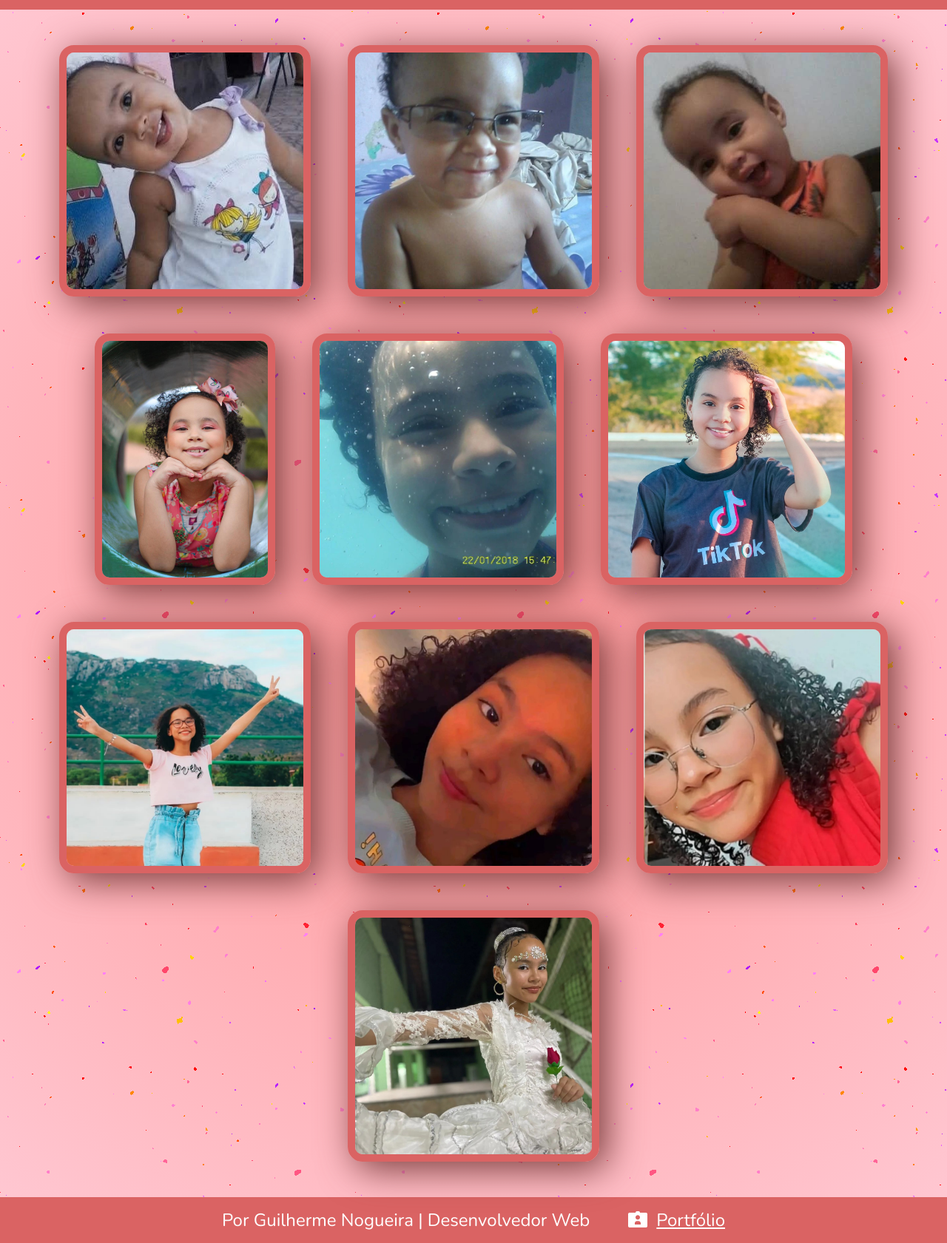
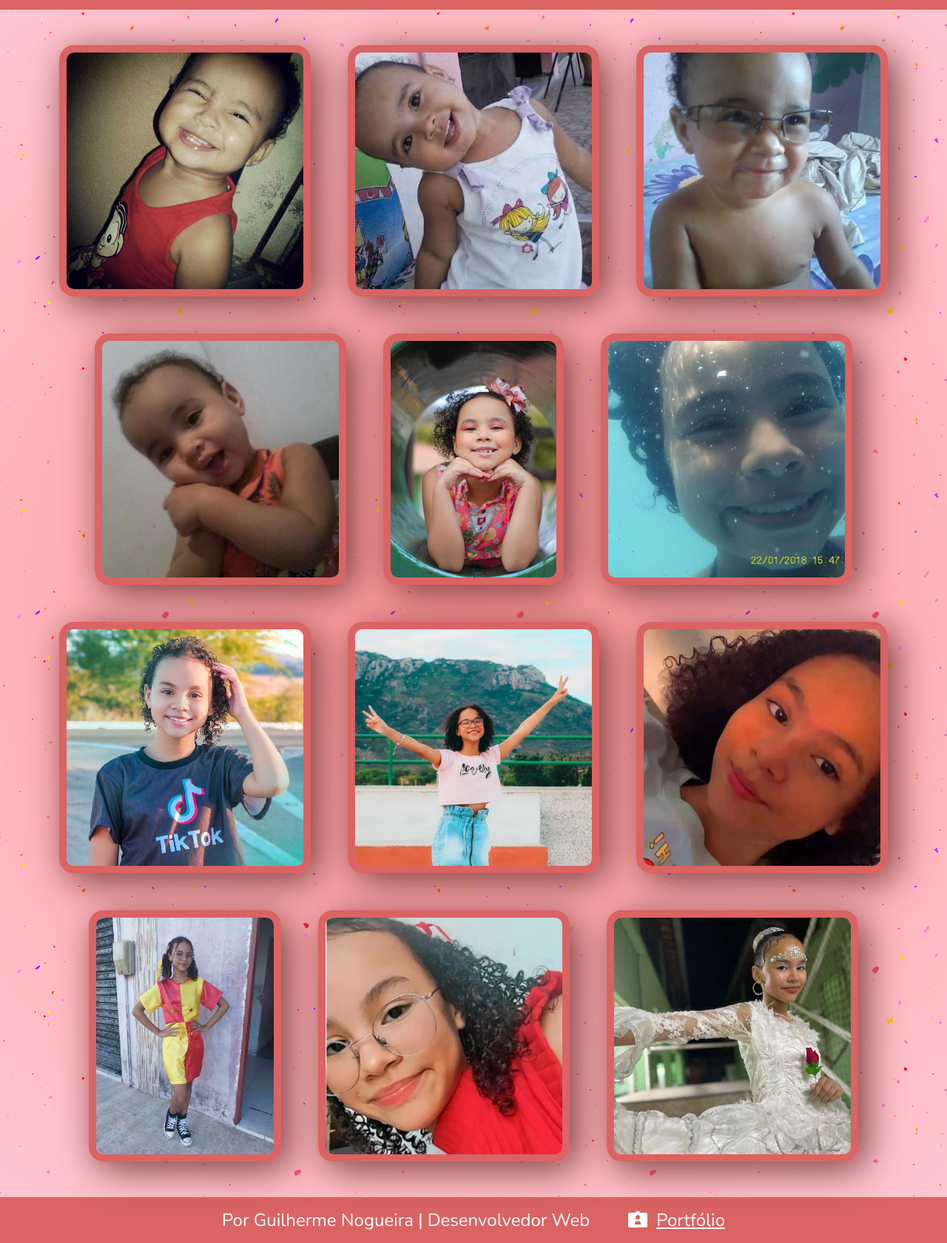
Before and after one commit to guinogueira2202/aniversario-angelle, a plain HTML site: page fotos.html in a window 1280 px wide. Shown: the part 49-1730 px from the top of the page at 74% size. Drawn offline with nearby package versions, Linux system fonts and the light colour scheme; a web font is replaced by a local one.

Commit message:
Atualização da galeria

```diff
--- a/fotos.html
+++ b/fotos.html
@@ -20,6 +20,7 @@
     </header>
     <main class="main main--fotos">
         <div class="main__fotos">
+            <img class="fotos__foto" src="/img/371503368_757023409528212_543420812208993416_n.jpg">
             <img class="fotos__foto" src="/img/362957060_3660677060921378_5566625181306280325_n.jpg">
             <img class="fotos__foto" src="/img/363789183_3660677067588044_1010736715432666868_n.jpg">
             <img class="fotos__foto" src="/img/363379867_3660677064254711_7437196819036798812_n.jpg">
@@ -28,6 +29,7 @@
             <img class="fotos__foto" src="/img/240800957_3063226957333061_2719165319472402740_n.jpg">
             <img class="fotos__foto" src="/img/297707631_3356991577956596_6545558201960808505_n.jpg">
             <img class="fotos__foto" src="/img/309322944_3405096656479421_6802057538368424215_n.jpg">
+            <img class="fotos__foto" src="/img/371513123_148373901644561_7345004979476361495_n.jpg">
             <img class="fotos__foto" src="/img/368044920_3674375179551566_4509299950591464258_n.jpg">
             <img class="fotos__foto" src="/img/356251779_3639507616371656_7160755539567826048_n.jpg">
         </div>
```
Also changed, not shown: img/356420400_3104526479856712_2699239194033768627_n.jpg (deleted), img/371503368_757023409528212_543420812208993416_n.jpg (added), img/371513123_148373901644561_7345004979476361495_n.jpg (added), img/gif/cat.gif (deleted), img/gif/cute.gif (deleted), img/gif/shark.gif (deleted).
